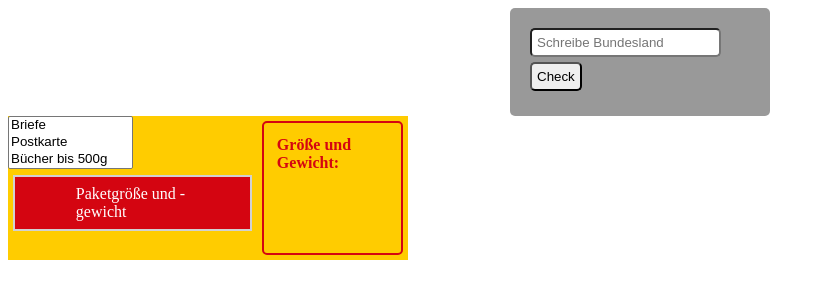
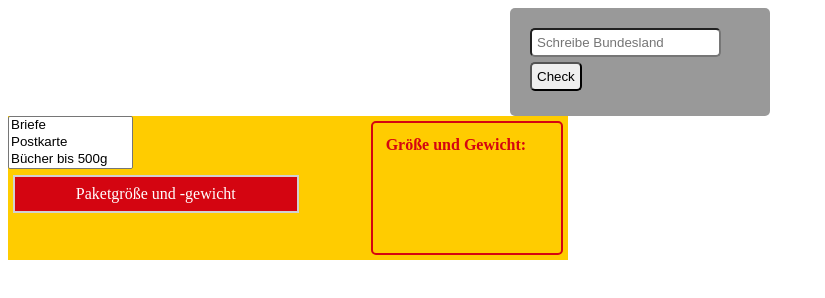
Before and after one commit to yousefsaqoul/switch-case-dhl-bundesland, a plain HTML site: page index.html in a window 1280 px wide. Shown: the whole page, without its empty margins (0-825 px from the left). Drawn offline with Linux system fonts and the light colour scheme.

Commit message:
stylEdit

```diff
--- a/assets/css/style.css
+++ b/assets/css/style.css
@@ -29,7 +29,7 @@ input {
   color: var(--dhl-red);
   background-color: var(--dhl-yellow);
   height: 9em;
-  width: 25em;
+  width: 35em;
 }
 
 .boxMasse {
```
